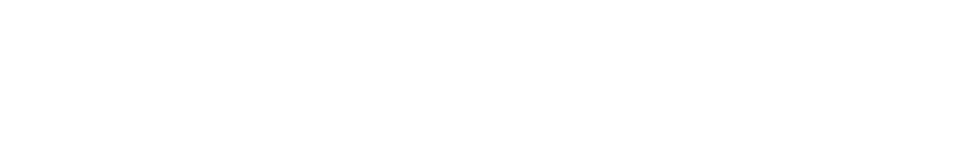
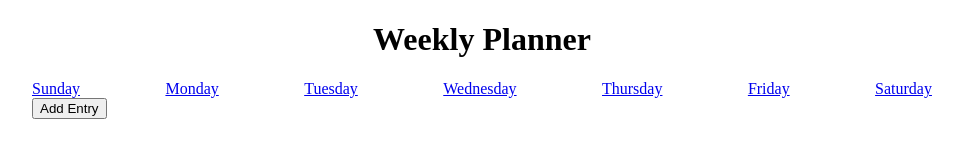
Before and after one commit to nickkniola/week-planner, a plain HTML site: page index.html in a window 1280 px wide. Shown: the whole page, without its empty margins (158-1120 px from the left). Drawn offline with Linux system fonts and the light colour scheme.

Commit message:
we got this

```diff
--- a/index.html
+++ b/index.html
@@ -7,6 +7,23 @@
   <link rel="stylesheet" href="styles.css">
 </head>
 <body>
+  <header>
+    <h1>Weekly Planner</h1>
+  </header>
+  <div class="container">
+    <div class="row linkbuttons">
+        <a class="button" href="#" data-view="sunday">Sunday</a>
+        <a class="button" href="#" data-view="monday">Monday</a>
+        <a class="button" href="#" data-view="tuesday">Tuesday</a>
+        <a class="button" href="#" data-view="wednesday">Wednesday</a>
+        <a class="button" href="#" data-view="thursday">Thursday</a>
+        <a class="button" href="#" data-view="friday">Friday</a>
+        <a class="button" href="#" data-view="saturday">Saturday</a>
+    </div>
+    <div class="row">
+      <button>Add Entry</button>
+    </div>
+  </div>
   <script src="main.js"></script>
 </body>
 </html>
--- a/styles.css
+++ b/styles.css
@@ -0,0 +1,13 @@
+header {
+  text-align: center;
+}
+
+.container {
+  max-width: 900px;
+  margin: 0 auto;
+}
+
+.row {
+  display: flex;
+  justify-content: space-between;
+}
```
